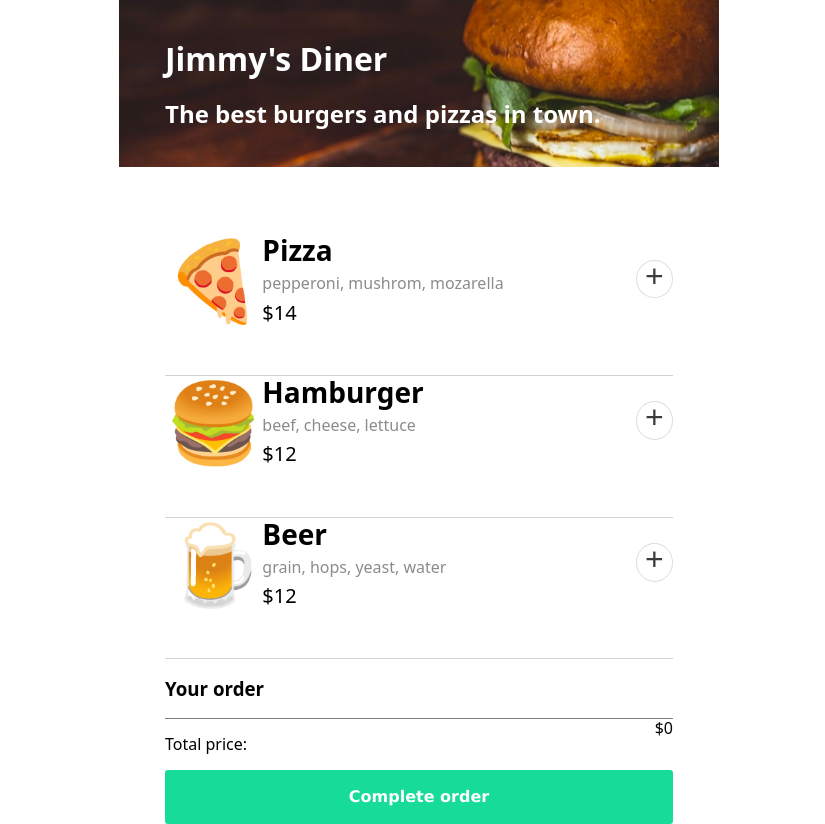
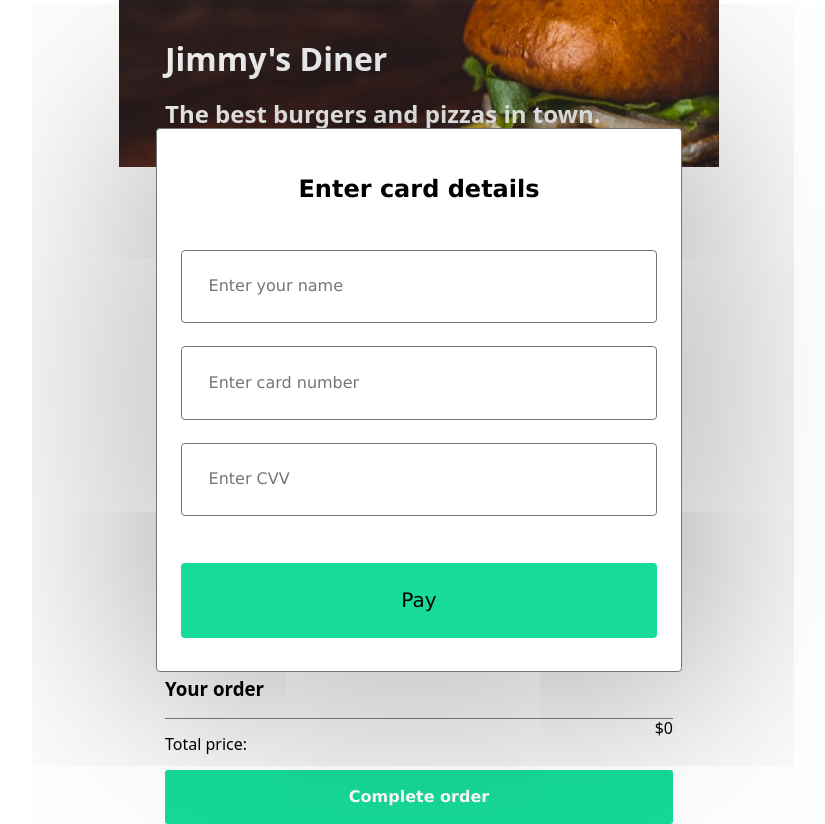
Before and after one commit to frnpcc/ordering-app, a website built with Vite: page index.html in a window 1280 px wide. Both pictures are taken after a click on the button "Complete order". Shown: the whole page, without its empty margins (221-1046 px from the left). Built offline with nearby package versions, Linux system fonts and the light colour scheme; a web font is replaced by a local one.

Commit message:
add id's to access elements on js

```diff
--- a/index.html
+++ b/index.html
@@ -13,27 +13,27 @@
       </header>
       <main>
         <section class="container" id="items-container"></section>
-        <div class="order-completed-msg container">
+        <div id="completed-msg" class="container order-completed-msg">
           <p>Thanks, James! Your order is on its way!</p>
         </div>
-        <section class="container">
+        <section id="order-section" class="container">
           <h3>Your order</h3>
           <div class="order-info" id="order-details"></div>
           <div class="order-total">
             <p>Total price:</p>
             <span id="order-total">$0</span>
           </div>
-          <button class="order-btn">Complete order</button>
+          <button id="order-btn" class="order-btn">Complete order</button>
         </section>
       </main>
-      <div class="card-details-modal">
+      <div id="payment-modal" class="card-details-modal">
         <div class="card-details-modal-inner">
           <h3>Enter card details</h3>
           <form>
-            <input type="text" placeholder="Enter your name">
-            <input type="number" placeholder="Enter card number">
-            <input type="number" placeholder="Enter CVV">
-            <button class="btn-pay">Pay</button>
+            <input type="text" placeholder="Enter your name" required>
+            <input type="number" placeholder="Enter card number" required>
+            <input type="number" placeholder="Enter CVV" required>
+            <button id="pay-btn" class="btn-pay">Pay</button>
           </form>
         </div>
       </div>
```
